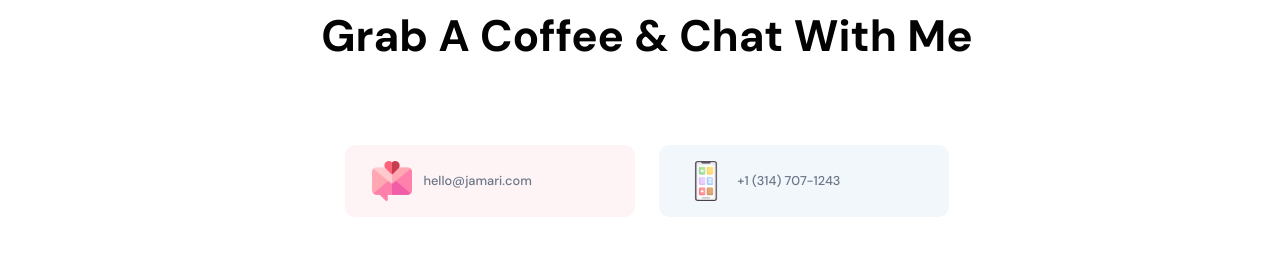
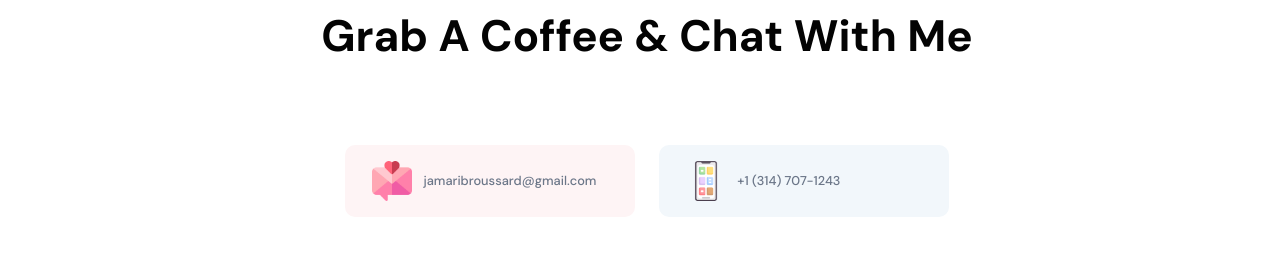
Before and after one commit to shades888/jamari-portfolio, a React (Create React App) app: page / in a window 1280 px wide. Shown: the part 4057-4318 px from the top of the page. Built offline with nearby package versions, Linux system fonts and the light colour scheme; no server answers.

Commit message:
footer updated

```diff
--- a/src/container/Footer/Footer.jsx
+++ b/src/container/Footer/Footer.jsx
@@ -64,12 +64,12 @@ setFormData({...FormData, [name]: value})
         <div className="app__footer-card">
           {/*contact - email - display */}
           <img src={images.email} alt="email" />
-          <a href="mailto:hello@jamari.com" className="p-text">hello@jamari.com</a>
+          <a href="mailto:jamaribroussard@gmail.com" className="p-text">jamaribroussard@gmail.com</a>
         </div>
            {/*contact - phone - display */}
         <div className="app__footer-card">
           <img src={images.mobile} alt="mobile" />
-          <a href="tel: +1 (314) 707-1243" className="p-text">+1 (314) 707-1243</a>
+          <a href="tel: +1(314)707-1243" className="p-text">+1 (314) 707-1243</a>
         </div>
       </div>
 
```
